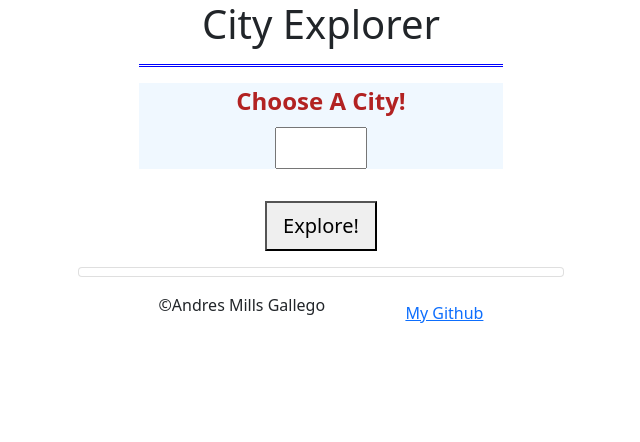
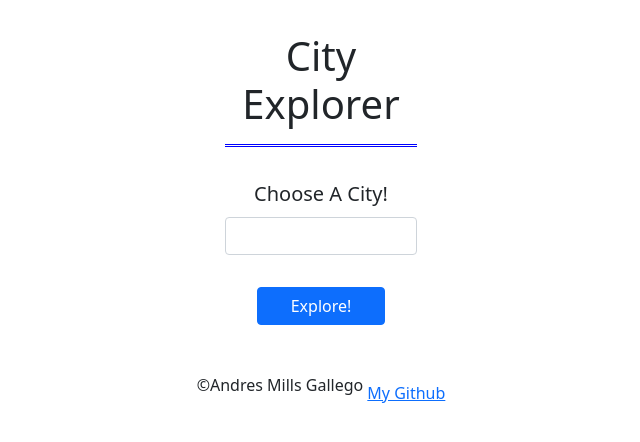
Before and after one commit to AndresMillsGallego/city-explorer, a React (Create React App) app: page / in a window 1280 px wide. Shown: the top 442 px of the page, without its empty margins (319-959 px from the left). Built offline with nearby package versions, Linux system fonts and the light colour scheme.

Commit message:
got the elements bootstrapped and got weather to render

```diff
--- a/src/App.js
+++ b/src/App.js
@@ -5,6 +5,7 @@ import './App.css';
 import Footer from './Footer';
 import CityForm from './CityForm'
 import Weather from './Weather'
+import Row from 'react-bootstrap/Row'
 
 class App extends React.Component {
   constructor(props) {
@@ -16,35 +17,44 @@ class App extends React.Component {
   };
 
   getCityData = (cityData) => {
-    this.setState({cityData: cityData});
+    this.setState({ cityData: cityData });
+    console.log(this.state.cityData[0].display_name)
   }
 
   getCityWeather = (cityWeather) => {
-    this.setState({cityWeather: cityWeather});
-    console.log(this.state.cityWeather[0].date)
+    this.setState({ cityWeather: cityWeather });
+    console.log(this.state.cityWeather[0])
   }
 
   render() {
+    let weatherCards = this.state.cityWeather.map((day, index)  => (
+      <Weather key={index}
+        cityData={this.state.cityData}
+        cityWeather={this.state.cityWeather}
+      ></Weather>
+    ));
 
     return (
       <>
+
         <Header />
         <CityForm
-        getCityData={this.getCityData}
-        getCityWeather={this.getCityWeather}
+          getCityData={this.getCityData}
+          getCityWeather={this.getCityWeather}
         />
         <Main
-        cityData={this.state.cityData}
-        selectedCity={this.state.selectedCity}
+          cityData={this.state.cityData}
+          selectedCity={this.state.selectedCity}
         />
-        { this.state.cityWeather.length > 0 &&
-        <p>{this.state.cityWeather[0].date}</p>
+        {this.state.cityWeather.length > 0 &&
+          // <p>{this.state.cityWeather[0].date}</p>
+          <Row xs={1} md={2} lg={3}>
+            {weatherCards}
+          </Row>
         }
-        <Weather
-          cityData={this.state.cityData}
-          cityWeather={this.state.cityWeather}
-        ></Weather>
+
         <Footer />
+
       </>
     )
   }
--- a/src/CityForm.css
+++ b/src/CityForm.css
@@ -5,31 +5,14 @@ form {
   max-width: 75%;
 }
 
-fieldset {
-  background-color: aliceblue;
-}
-
-legend {
-  color: firebrick;
-  font-weight: bold;
-}
-
 form button {
-  margin-top: 2rem;
+  margin: 2rem;
   padding: .5rem 1rem;
 }
 
-#formButtonDiv {
+#formButtons {
   display: flex;
   justify-content: space-around;
-}
-
-p button {
-  margin-left: 1rem;
-}
-button:hover {
-  cursor: pointer;
-  color: firebrick;
 }
 
 input {
@@ -40,12 +23,3 @@ input {
   color: black;
   text-align: center;
 }
-
-#error {
-  border: 3px solid chartreuse;
-  background-color: black;
-  color: red;
-  text-align: center;
-  padding: 1rem 2rem;
-  font-weight: bold;
-}
--- a/src/CityForm.js
+++ b/src/CityForm.js
@@ -1,7 +1,7 @@
 import axios from 'axios';
 import React from 'react';
-// import Modal from 'react-bootstrap/Modal'
-// import Form from 'react-bootstrap/Form'
+import { Modal, ListGroup, Form, Button, ButtonGroup } from 'react-bootstrap'
+
 
 import './CityForm.css'
 
@@ -30,19 +30,18 @@ class CityForm extends React.Component {
       let weatherUrl = `http://localhost:3001/weather?city=${this.state.selectedCity}`
       let cityData = await axios.get(cityUrl);
       let cityWeather = await axios.get(weatherUrl);
-      console.log(cityWeather);
+      // console.log(cityWeather.data);
       this.props.getCityWeather(cityWeather.data);
       this.props.getCityData(cityData.data);
-      this.setState({showClear: true})
+      this.setState({ showClear: true })
     } catch (error) {
       this.setState({
         error: true,
         errorType: error.response.data.error,
         errorStatus: error.response.status
       })
-      console.log(error.response);
-      console.log(this.state.error, this.state.errorType, this.state.errorStatus)
-      alert(`Error: ${this.state.errorType}!  Status: ${this.state.errorStatus}.`);
+      // console.log(error.response);
+      // console.log(this.state.error, this.state.errorType, this.state.errorStatus);
 
     }
   };
@@ -51,7 +50,7 @@ class CityForm extends React.Component {
 
   clearForm = () => {
     document.getElementById('cityForm').reset();
-    this.setState({showClear: false});
+    this.setState({ showClear: false });
   }
 
   render() {
@@ -59,32 +58,32 @@ class CityForm extends React.Component {
       <>
         {this.state.error === true &&
           <>
-          <p id='error'>{`Error: ${this.state.errorType}!  Status: ${this.state.errorStatus}.`}<button onClick={this.closeAlert}>X</button></p>
+            <Modal
+              show={this.state.error}
+              size='md'
+              centered
+              onHide={this.closeAlert}
+            >
+              <Modal.Header closeButton>
+                <Modal.Title>Error!</Modal.Title>
+              </Modal.Header>
+              <Modal.Body>
+                <ListGroup.Item>{`Error: ${this.state.errorType}!`}</ListGroup.Item>
+                <ListGroup.Item>{`Status: ${this.state.errorStatus}!`}</ListGroup.Item>
+              </Modal.Body>
+            </Modal>
           </>
-          // <Modal
-          //   show={this.state.error}
-          //   size='md'
-          //   centered
-          //   onHide={this.closeModal}
-          // >
-          //   <Modal.Header closeButton>
-          //     <Modal.Title>Error!</Modal.Title>
-          //   </Modal.Header>
-          //   <Modal.Body>
-
-          //   </Modal.Body>
-          // </Modal>
         }
-        <form onSubmit={this.getCityData} id="cityForm">
-          <fieldset>
-            <legend>Choose A City!</legend>
-            <input type="text" onChange={this.getCityInput}></input>
-          </fieldset>
-          <div id='formButtonDiv'>
-          <button type='submit'>Explore!</button>
-          {this.state.showClear === true && <button onClick={this.clearForm}>Clear</button>}
-          </div>
-        </form>
+        <Form onSubmit={this.getCityData} id="cityForm">
+          <Form.Group>
+            <Form.Label>Choose A City!</Form.Label>
+            <Form.Control type="text" onChange={this.getCityInput}></Form.Control>
+          </Form.Group>
+          <ButtonGroup id='formButtons'>
+            <Button type='submit'>Explore!</Button>
+            {this.state.showClear === true && <Button onClick={this.clearForm}>Clear</Button>}
+          </ButtonGroup>
+        </Form>
 
       </>
     )
--- a/src/Header.css
+++ b/src/Header.css
@@ -1,10 +1,11 @@
 header {
-  width: 100%;
+  width: 20vw;
+  margin: 2rem auto;
 }
 
 h1 {
   width: 75%;
-  font-size: 2rem;
+  font-size: 3rem;
   text-align: center;
   border-bottom: 3px double blue;
   margin: 1rem auto;
--- a/src/Main.css
+++ b/src/Main.css
@@ -4,15 +4,11 @@ main {
   align-items: center;
 }
 
-main p {
-  width: fit-content;
-  text-align: center;
-  padding-bottom: 1rem;
-  border-bottom: 3px double firebrick;
-  margin: 1rem auto;
+.card {
+  padding: 1rem;
+
 }
-
-main img {
+.card img {
   margin: 1rem auto;
   width: 100%;
   border: 3px solid dodgerblue;
--- a/src/Weather.js
+++ b/src/Weather.js
@@ -5,12 +5,12 @@ class Weather extends React.Component {
   render() {
     return (
       <>
-      { this.props.cityWeather &&
-      <Card>
-        <Card.Title>{this.props.cityData.display_name}</Card.Title>
-        {/* <Card.Text>{this.props.cityWeather[0].description}</Card.Text> */}
-        {/* <Card.Text>{this.props.cityWeather.data.description}</Card.Text> */}
-      </Card>
+      { this.props.cityData.length > 0 &&
+        <Card>
+          <Card.Title>{this.props.cityData[0].display_name}</Card.Title>
+          <Card.Text>{this.props.cityWeather[0].date}</Card.Text>
+          <Card.Text>{this.props.cityWeather[0].description}</Card.Text>
+        </Card>
       }
       </>
     )
--- a/src/index.css
+++ b/src/index.css
@@ -17,7 +17,7 @@ body {
   justify-content: space-evenly;
   align-content: center;
   margin: 30px auto;
-  background-color: blanchedalmond;
   border-radius: 5px;
   font-family:Verdana, Geneva, Tahoma, sans-serif;
+  background-color: beige;
 }
```
